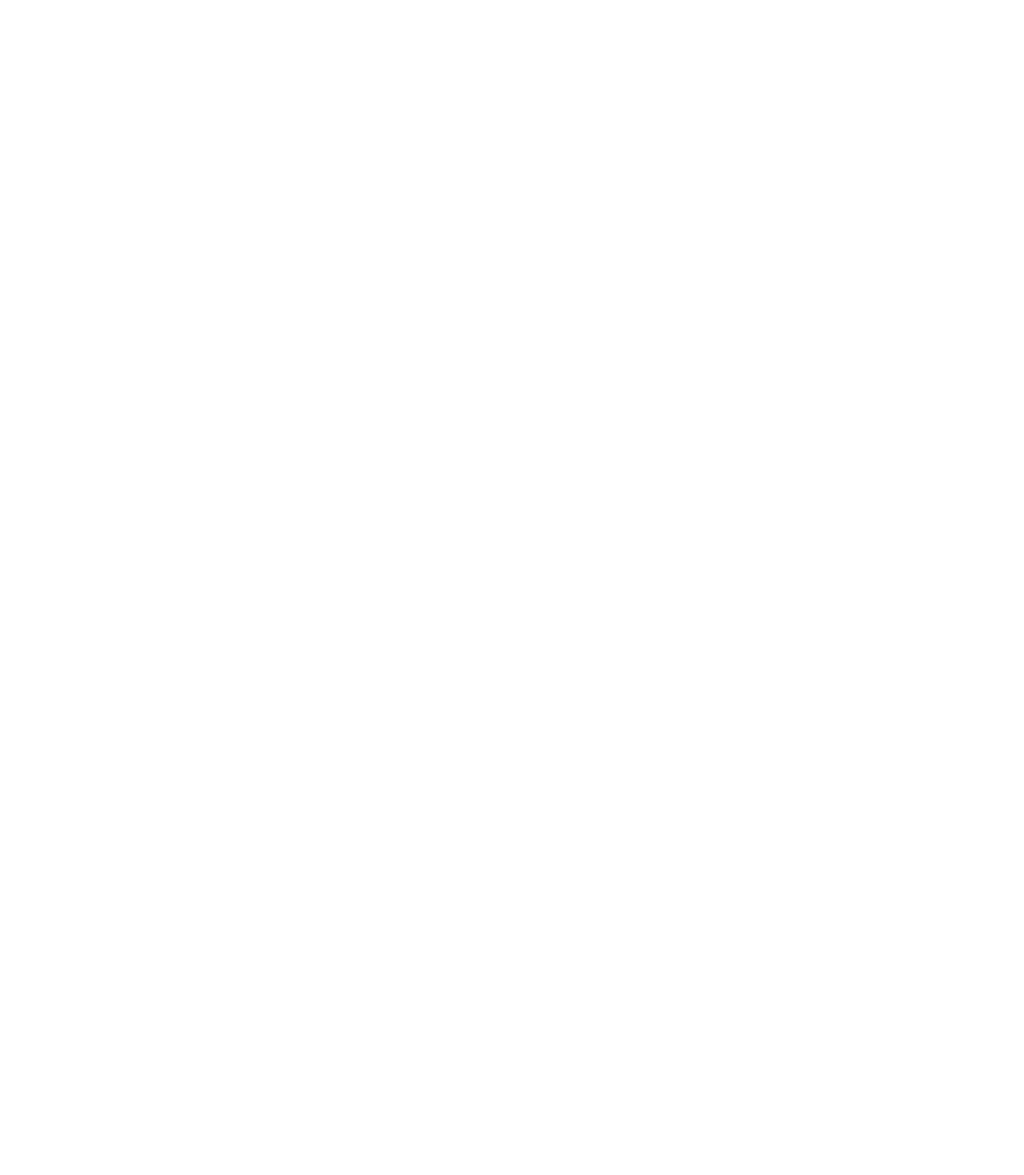
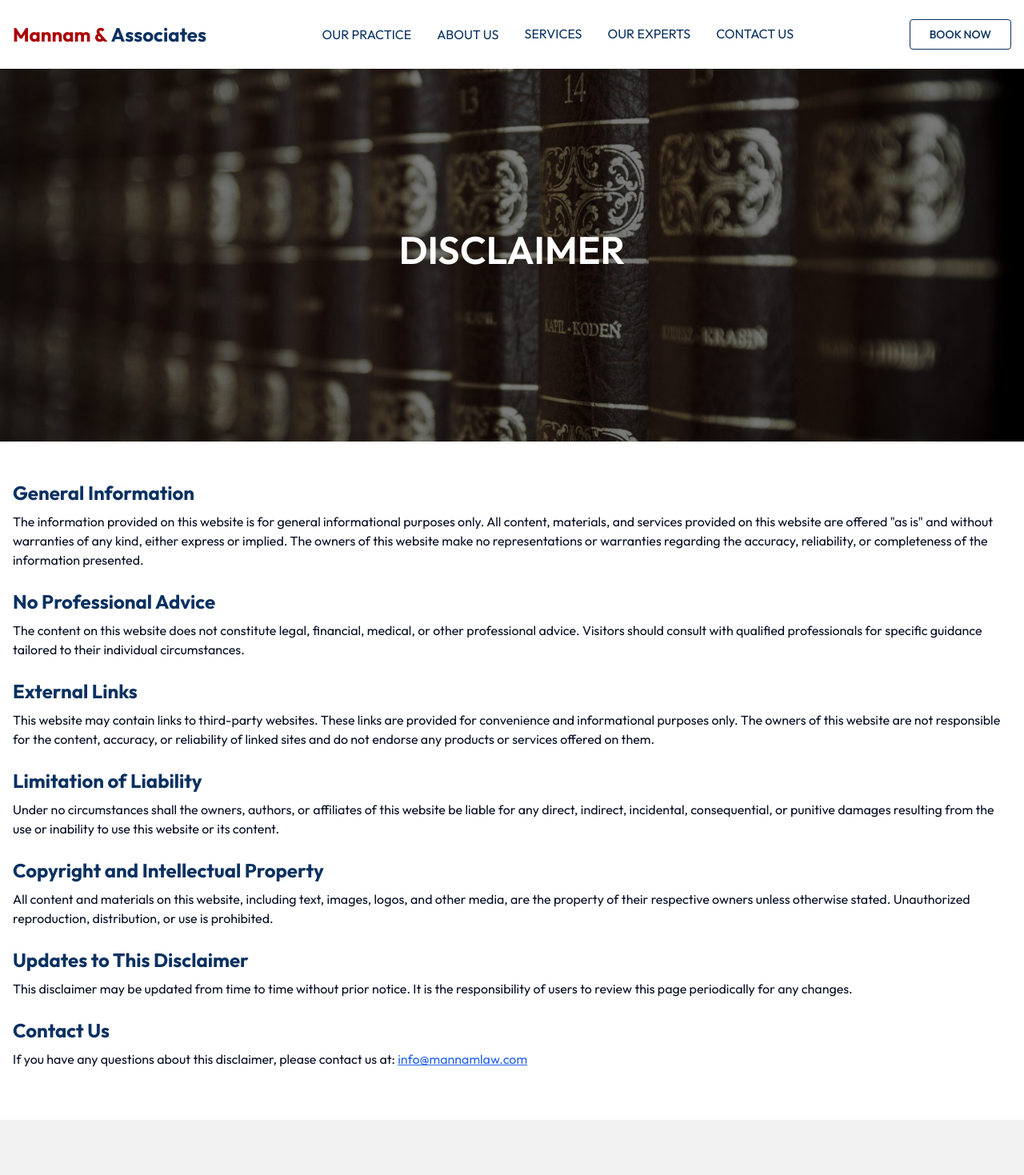
Before and after one commit to kalavaguntapurnesh/mannamlaw, a React (Vite) app: page /disclaimer in a window 1280 px wide. Before the commit this address had no page. Shown: the top 1469 px of the page at 80% size. Before the commit the page ends 800 px from the top, so only its background shows below. Built offline with nearby package versions, Linux system fonts and the light colour scheme.

Commit message:
Disclaimer

```diff
--- a/src/App.jsx
+++ b/src/App.jsx
@@ -25,6 +25,7 @@ import Trademarks from "./pages/Trademarks";
 import LiaisonService from "./pages/LiaisonService";
 import OurDifference from "./pages/OurDifference";
 import BarMembership from "./pages/BarMembership";
+import Disclaimer from "./pages/Disclaimer";
 
 function App() {
   return (
@@ -53,6 +54,7 @@ function App() {
           />
           <Route path="/our-services" element={<Services />} />
           <Route path="/copyright" element={<CopyRight />} />
+          <Route path="/disclaimer" element={<Disclaimer />} />
           <Route path="/bar-membership" element={<BarMembership />} />
         </Routes>
       </BrowserRouter>
--- a/src/components/Footer.jsx
+++ b/src/components/Footer.jsx
@@ -311,7 +311,7 @@ const Footer = () => {
 
                       <li className=" flex items-start md:justify-start justify-center">
                         <a
-                          href="/"
+                          href="/disclaimer"
                           className="hover:text-mainColor font-medium text-headingColor no-underline text-[14px] leading-6 text-footerLinks text-center transition duration-300 ease-in-out"
                         >
                           Disclaimer
--- a/src/pages/BarMembership.jsx
+++ b/src/pages/BarMembership.jsx
@@ -41,9 +41,9 @@ const BarMembership = () => {
               <div className="p-4">
                 <div className="space-y-2 xl:text-start text-center pt-4">
                   <div className="space-y-2 xl:text-start text-center ">
-                    {/* <h1 className="text-headingColor text-2xl font-bold pb-4">
-                      Terms and Conditions of Mannam & Associates
-                    </h1> */}
+                    <h1 className="text-headingColor text-2xl font-bold pb-1 ">
+                      American Association Lawyers Association
+                    </h1>
                     <p className="text-sideHeading">
                       <a
                         href="#"
@@ -93,6 +93,61 @@ const BarMembership = () => {
                       </a>{" "}
                       are Members of AILA.
                     </p>
+                    <h1 className="text-headingColor text-2xl font-bold pb-1 pt-4">
+                      Atlanta Bar Association
+                    </h1>
+                    <p className="text-sideHeading">
+                      The Atlanta Bar Association is a respected and storied
+                      institution whose members connect from throughout the
+                      metropolitan Atlanta area.
+                    </p>
+                    <p className="text-sideHeading">
+                      It serves its members with innovative programs and
+                      services that stay in step with the ever changing legal
+                      landscape. Our membership includes lawyers, law school
+                      students, patent agents and legal assistants, among
+                      others, and are as diverse and varied as the activities
+                      and programs we provide
+                    </p>
+                    <p className="text-sideHeading">
+                      Our voluntary association is as diverse as the activities
+                      and programs we offer to our members which promote
+                      professional development, foster relationships, and
+                      further community engagement and service.
+                    </p>
+
+                    <h1 className="text-headingColor text-2xl font-bold pb-1 pt-4">
+                      The State Bar of Georgia
+                    </h1>
+
+                    <p className="text-sideHeading">
+                      The State Bar of Georgia exists to foster among the
+                      members of the Bar of this state the principles of duty
+                      and service to the public; to improve the administration
+                      of justice; and to advance the science of law. All persons
+                      authorized to practice law in this state are required to
+                      be members.
+                    </p>
+                    <p className="text-sideHeading">
+                      The Bar has strict codes of ethics and discipline that are
+                      enforced by the Supreme Court of Georgia through the State
+                      Bar’s Office of the General Counsel. Membership license
+                      fees and other contributions help the Bar provide programs
+                      that are mutually beneficial to its members and the
+                      general public.
+                    </p>
+
+                    <h1 className="text-headingColor text-2xl font-bold pb-1 pt-4">
+                      The State Bar of Tennessee
+                    </h1>
+                    <p className="text-sideHeading">
+                      The State Bar of Tennessee is a professional organization
+                      responsible for overseeing the practice of law and
+                      ensuring ethical standards within the state of Tennessee.
+                      It supports legal professionals by providing resources for
+                      education, advocacy, and career development while
+                      safeguarding the public&apos;s interest in legal matters.
+                    </p>
                   </div>
                 </div>
               </div>
--- /dev/null
+++ b/src/pages/Disclaimer.jsx
@@ -0,0 +1,137 @@
+import React from "react";
+import Footer from "../components/Footer";
+import SecNavbar from "./../components/SecNavbar";
+import ScrollToTop from "../components/ScrollToTop";
+import bar from "../assets/Bar.jpg";
+
+const Disclaimer = () => {
+  return (
+    <>
+      <SecNavbar />
+
+      <div className="lg:pt-[72px] pt-[80px]">
+        <div className="relative">
+          <div className="w-full">
+            <div className="w-full">
+              <div className="bg-black relative">
+                <img
+                  src={bar}
+                  alt="Justice law case hearing"
+                  className="relative w-full lg:h-[480px] object-cover bg-opacity-10"
+                />
+              </div>
+              <div className="absolute inset-0 flex flex-col items-center justify-center bg-black text-white bg-opacity-50">
+                <h1 className=" lg:text-5xl lg:block hidden uppercase font-semibold text-center px-4 py-2 rounded">
+                  Disclaimer
+                </h1>
+
+                <h1 className="text-4xl lg:hidden block uppercase font-semibold text-center px-4 py-2 rounded">
+                  Disclaimer
+                </h1>
+              </div>
+            </div>
+          </div>
+        </div>
+      </div>
+
+      <div className="pt-4 pb-12 select-none">
+        <div className="relative">
+          <div className="w-full">
+            <div className="w-full mx-auto max-w-[1400px] space-y-4">
+              <div className="p-4">
+                <div className="space-y-2 xl:text-start text-center pt-4">
+                  <div className="space-y-2 xl:text-start text-center ">
+                    <h1 className="text-headingColor text-2xl font-bold  ">
+                      General Information
+                    </h1>
+                    <p className="text-sideHeading">
+                      The information provided on this website is for general
+                      informational purposes only. All content, materials, and
+                      services provided on this website are offered &quot;as
+                      is&quot; and without warranties of any kind, either
+                      express or implied. The owners of this website make no
+                      representations or warranties regarding the accuracy,
+                      reliability, or completeness of the information presented.
+                    </p>
+
+                    <h1 className="text-headingColor text-2xl font-bold  pt-4">
+                      No Professional Advice
+                    </h1>
+                    <p className="text-sideHeading">
+                      The content on this website does not constitute legal,
+                      financial, medical, or other professional advice. Visitors
+                      should consult with qualified professionals for specific
+                      guidance tailored to their individual circumstances.
+                    </p>
+
+                    <h1 className="text-headingColor text-2xl font-bold  pt-4">
+                      External Links
+                    </h1>
+
+                    <p className="text-sideHeading">
+                      This website may contain links to third-party websites.
+                      These links are provided for convenience and informational
+                      purposes only. The owners of this website are not
+                      responsible for the content, accuracy, or reliability of
+                      linked sites and do not endorse any products or services
+                      offered on them.
+                    </p>
+
+                    <h1 className="text-headingColor text-2xl font-bold pt-4">
+                      Limitation of Liability
+                    </h1>
+                    <p className="text-sideHeading">
+                      Under no circumstances shall the owners, authors, or
+                      affiliates of this website be liable for any direct,
+                      indirect, incidental, consequential, or punitive damages
+                      resulting from the use or inability to use this website or
+                      its content.
+                    </p>
+
+                    <h1 className="text-headingColor text-2xl font-bold pt-4">
+                      Copyright and Intellectual Property
+                    </h1>
+                    <p className="text-sideHeading">
+                      All content and materials on this website, including text,
+                      images, logos, and other media, are the property of their
+                      respective owners unless otherwise stated. Unauthorized
+                      reproduction, distribution, or use is prohibited.
+                    </p>
+
+                    <h1 className="text-headingColor text-2xl font-bold pt-4">
+                      Updates to This Disclaimer
+                    </h1>
+                    <p className="text-sideHeading">
+                      This disclaimer may be updated from time to time without
+                      prior notice. It is the responsibility of users to review
+                      this page periodically for any changes.
+                    </p>
+
+                    <h1 className="text-headingColor text-2xl font-bold pt-4">
+                      Contact Us
+                    </h1>
+                    <p className="text-sideHeading">
+                      If you have any questions about this disclaimer, please
+                      contact us at:{" "}
+                      <a
+                        className="underline text-blue-600"
+                        href="mailto:info@mannamlaw.com"
+                      >
+                        info@mannamlaw.com
+                      </a>
+                    </p>
+                  </div>
+                </div>
+              </div>
+            </div>
+          </div>
+        </div>
+      </div>
+
+      <ScrollToTop />
+      <Footer />
+    </>
+  );
+};
+
+export default Disclaimer;
```
